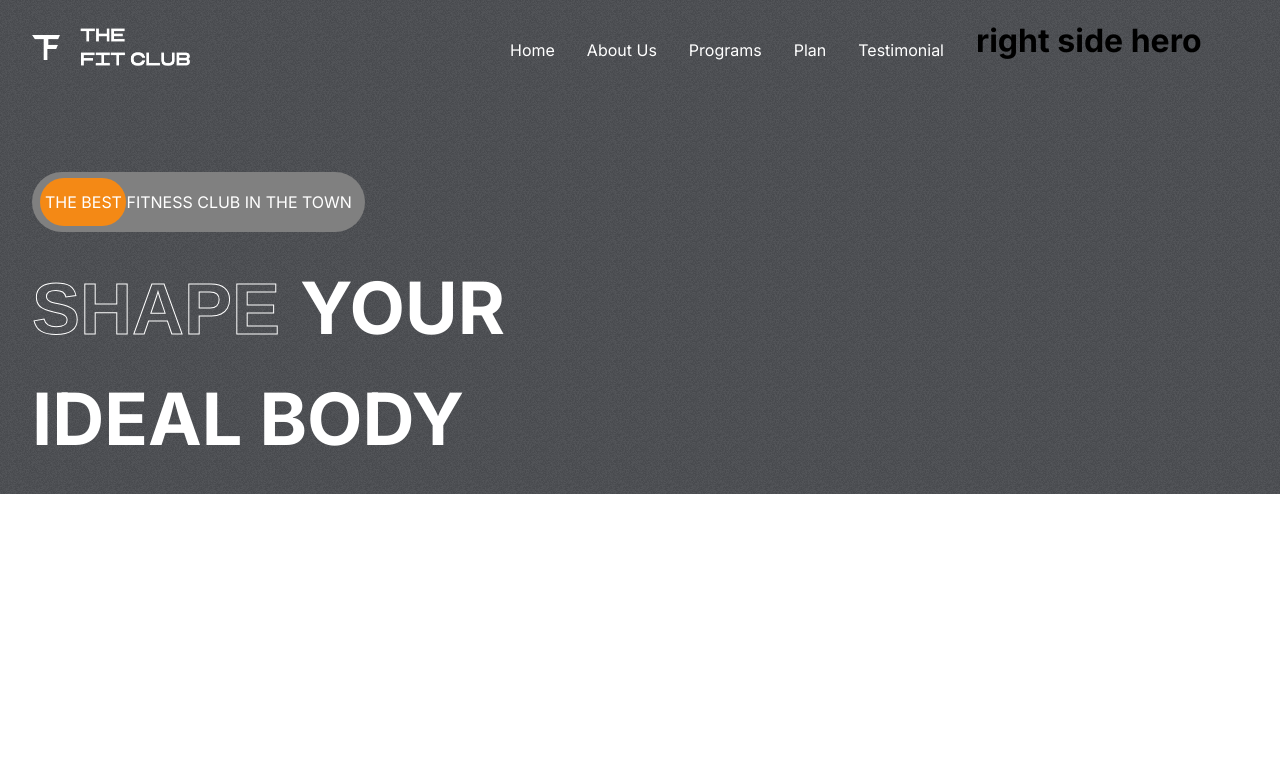
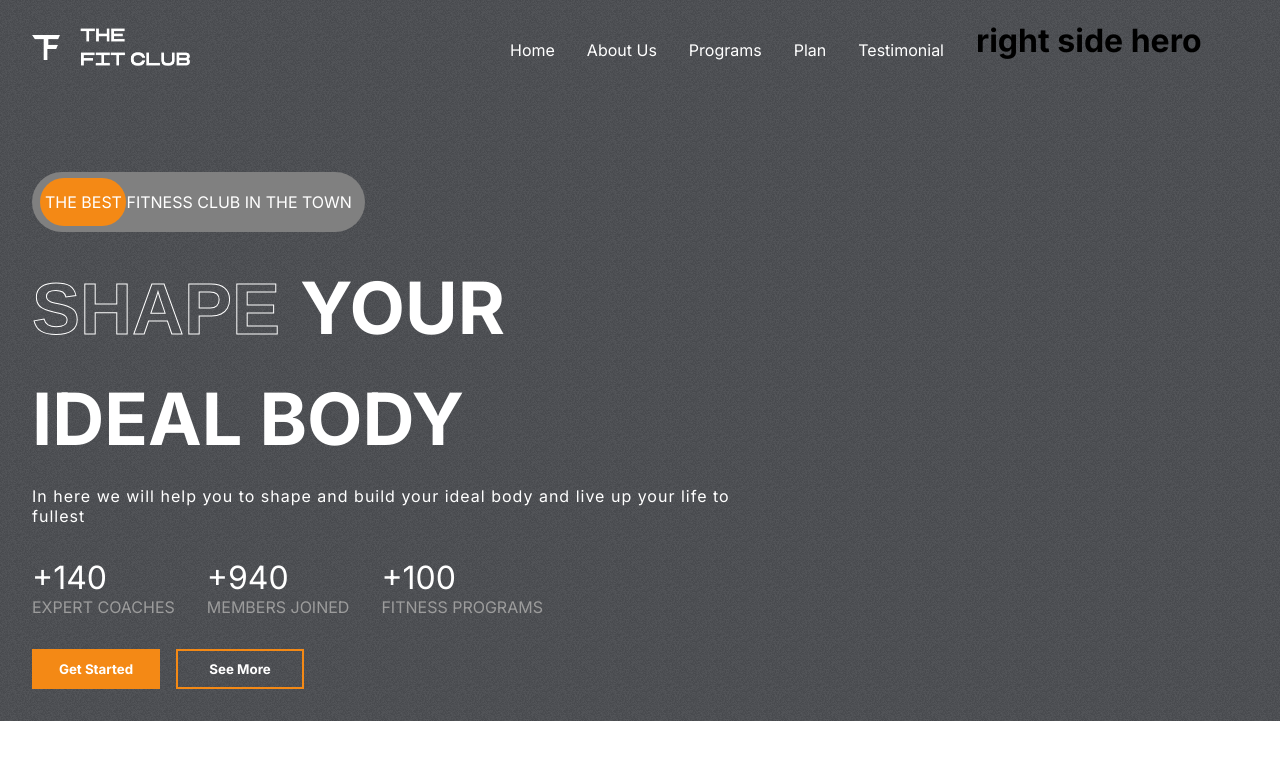
Before and after one commit to AlaminSarkerFRII/Fitness-Club, a React (Create React App) app: page / in a window 1280 px wide. Shown: the top 760 px of the page. Built offline with nearby package versions, Linux system fonts and the light colour scheme.

Commit message:
update buttons

```diff
--- a/src/App.css
+++ b/src/App.css
@@ -24,12 +24,25 @@
 
 /* stroke-text  */
 
-
 .stroke-text{
   color: transparent;
   font-family: Arial, Helvetica, sans-serif;
   -webkit-text-stroke-color: white;
   -webkit-text-stroke-width: 1px;
+}
 
+/* button */
 
+.btn{
+  background-color:white;
+  padding: 0.5rem;
+  border: 4px solid transparent;
+  font-weight: bold;
+  transition: 300s all;
+  display: flex;
+  align-items: center;
+  justify-content: center;
 }
+.btn:hover{
+  cursor: pointer;
+}
--- a/src/components/Hero/Hero.css
+++ b/src/components/Hero/Hero.css
@@ -52,3 +52,47 @@
     text-transform: uppercase;
     text-overflow: inherit;
 }
+
+.hero-text>div:nth-of-type(3){
+    font-size: 1rem;
+    font-weight: 200;
+    width: 80%;
+    letter-spacing: 1px;
+    text-transform: none;
+}
+.figures{
+    display: flex;
+    gap: 2rem;
+}
+
+.figures>div{
+    display: flex;
+    flex-direction: column;
+}
+.figures>div>span:nth-of-type(1){
+    font-size: 2rem;
+    color: white;
+}
+.figures>div>span:nth-of-type(2){
+    color: var(--gray);
+    text-transform: uppercase;
+}
+
+.hero-buttons{
+    display: flex;
+    gap:1rem;
+    font-weight: normal;
+}
+
+.hero-buttons>:nth-of-type(1){
+    color: white;
+    width:8rem;
+    background-color: var(--orange);
+}
+.hero-buttons>:nth-of-type(2){
+    color: white;
+    width: 8rem;
+    background-color: transparent;
+    border: 2px solid var(--orange);
+
+}
--- a/src/components/Hero/Hero.jsx
+++ b/src/components/Hero/Hero.jsx
@@ -20,6 +20,30 @@ const Hero = () => {
                     <div>
                         <span>Ideal body</span>
                     </div>
+                    <div>
+                        <span> In here we will help you to shape and build your ideal body and live up your life to fullest</span>
+                    </div>
+                </div>
+                {/* figures */}
+                <div className="figures">
+                    <div>
+                        <span>+140</span>
+                        <span>expert coaches</span>
+                    </div>
+                    <div>
+                        <span>+940</span>
+                        <span>Members joined</span>
+                    </div>
+                    <div>
+                        <span>+100</span>
+                        <span>fitness programs</span>
+                    </div>
+
+                </div>
+                {/* hero buttons */}
+                <div className="hero-buttons">
+                    <button className="btn">Get Started</button>
+                    <button className="btn">See More </button>
                 </div>
             </div>
             <div className="right-h">
```
